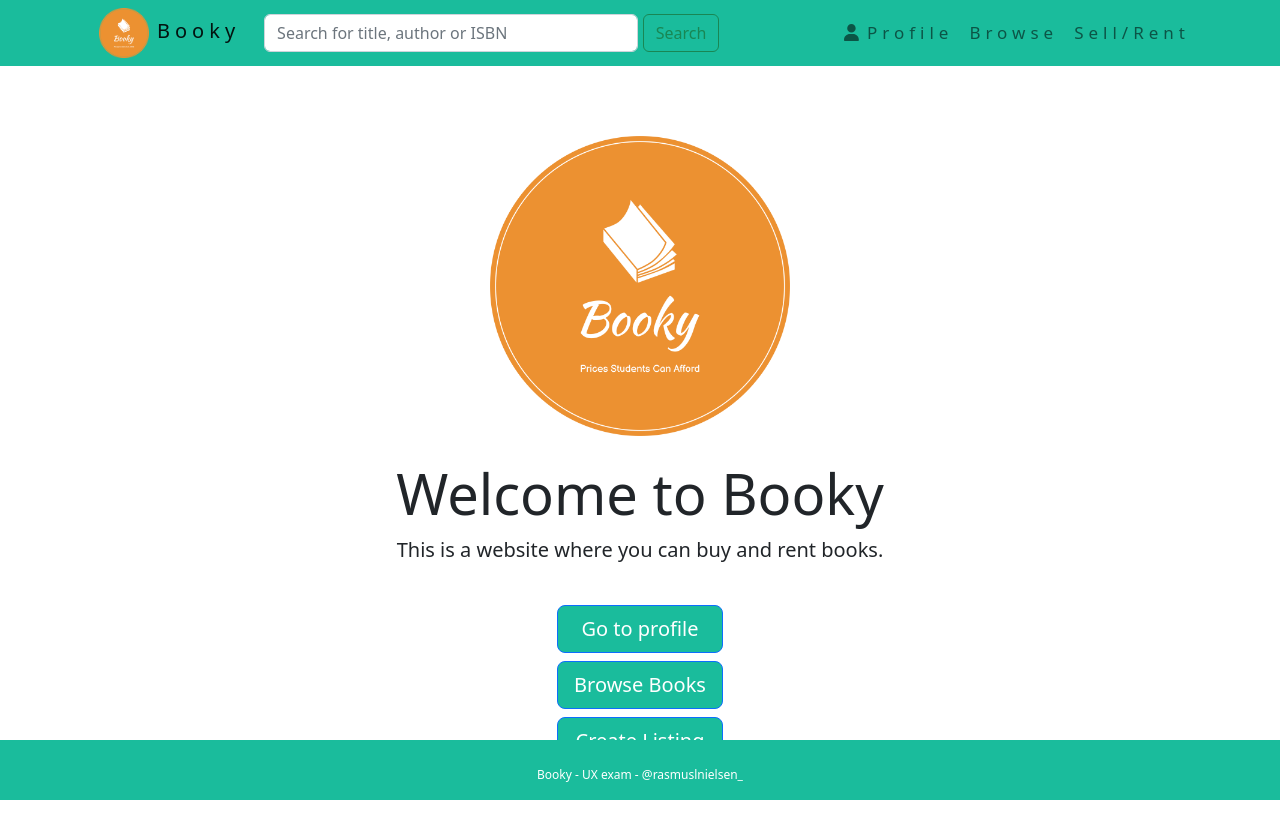
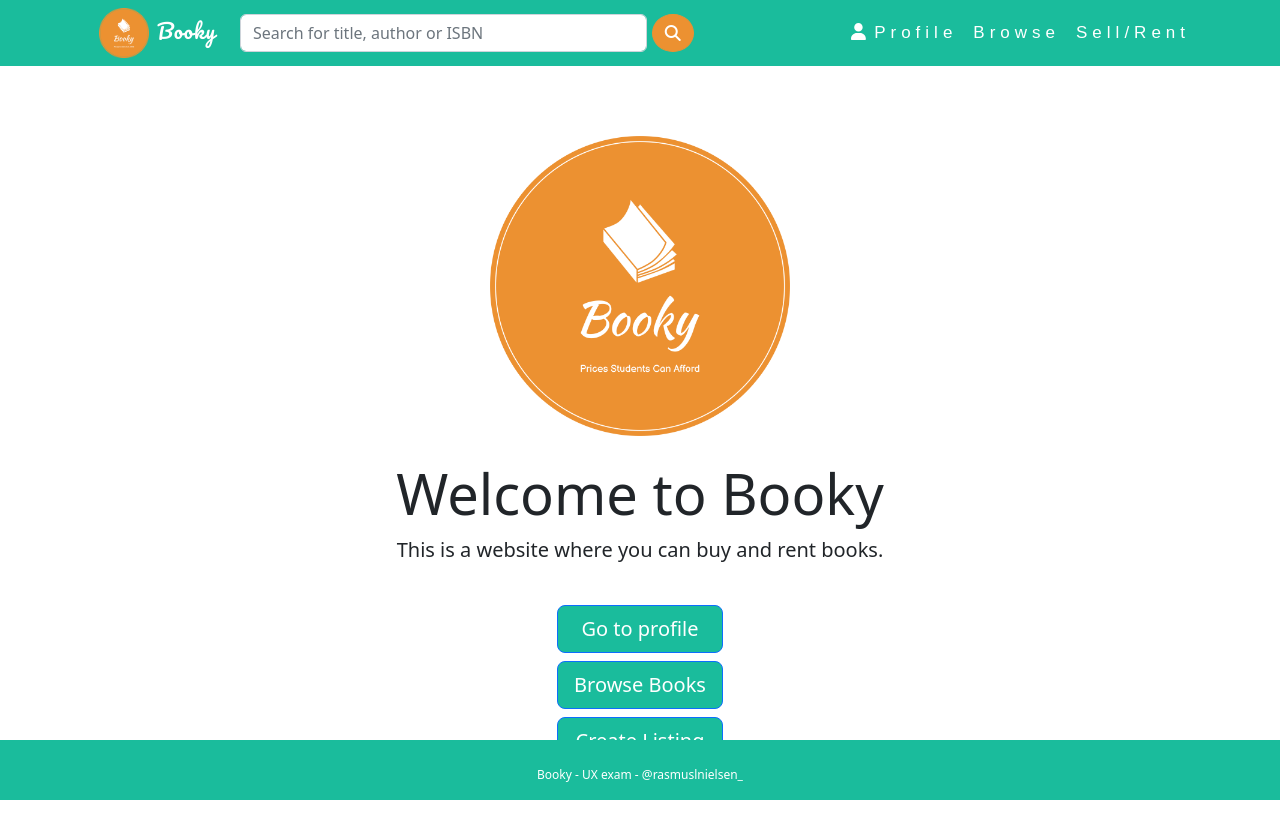
Before and after one commit to Noerklit/booky, a React (Create React App) app in the folder client/: page / in a window 1280 px wide. Built offline with nearby package versions, Linux system fonts and the light colour scheme.

Commit message:
Fixed styling for everything in the header

```diff
--- a/client/public/index.html
+++ b/client/public/index.html
@@ -3,6 +3,7 @@
   <head>
     <title>React App</title>
     <meta name="viewport" content="width=device-width, initial-scale=1.0">
+    <link href="https://fonts.googleapis.com/css2?family=Pacifico&display=swap" rel="stylesheet">
     <link rel="stylesheet" href="styles.css" />
     <script src="https://kit.fontawesome.com/daec8410e6.js" crossorigin="anonymous"></script>
   </head>
--- a/client/public/styles.css
+++ b/client/public/styles.css
@@ -22,8 +22,17 @@ html {
       letter-spacing: 5px;
   }
   .navbar-nav a:hover {
-      color: #fff !important;
+      color: pink !important;
+
   }
+  .navbar-nav {
+    color: #fff !important;
+    font-family: 'Font Name', sans-serif;
+  }
+  .navbar-nav .nav-link {
+    color: #fff !important;
+  }
+
 
   .card-link {
     text-decoration: none;
@@ -35,9 +44,10 @@ html {
     color: #1abc9c;
   }
 
-  .navbar-brand a{
-    /*font-weight: bold;*/
-    font-size: 2rem;
+  .navbar-brand {
+    color: #fff !important;
+    font-family: 'Pacifico', sans-serif;
+    letter-spacing: 1px;
   }
 
   .navbar-logo {
@@ -49,6 +59,12 @@ html {
   .form-inline {
     display: flex;
     flex-grow: 1;
+}
+.form-inline .btn {
+  color: white;
+}
+.form-inline .btn:hover {
+  color: black;
 }
 
 .form-control {
--- a/client/src/components/Header.jsx
+++ b/client/src/components/Header.jsx
@@ -24,7 +24,7 @@ function Header(){
 
                 <form className="form-inline">
                     <input className="form-control mr-sm-2" type="search" placeholder="Search for title, author or ISBN" aria-label="Search"></input>
-                    <button className="btn btn-outline-success my-2 my-sm-0" type="submit">Search</button>
+                    <button className="btn btn-outline-success my-2 my-sm-0 rounded-circle" type="submit" style={{ borderColor: '#ec9131', backgroundColor: '#ec9131' }}><i className="fas fa-search"></i></button>
                 </form>
 
                 <Navbar.Collapse className="col-sm justify-content-end">
```
